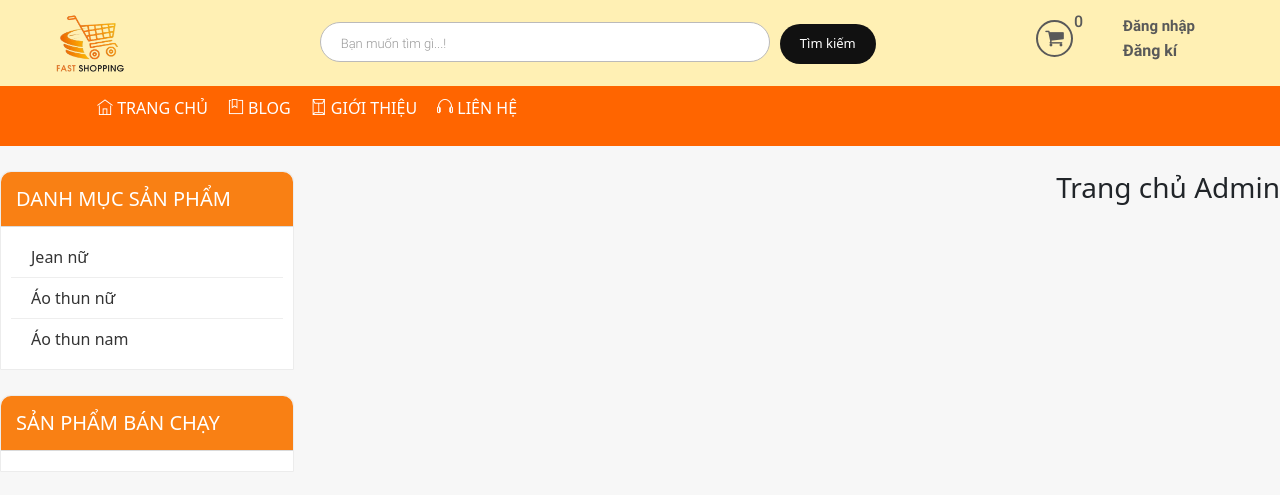
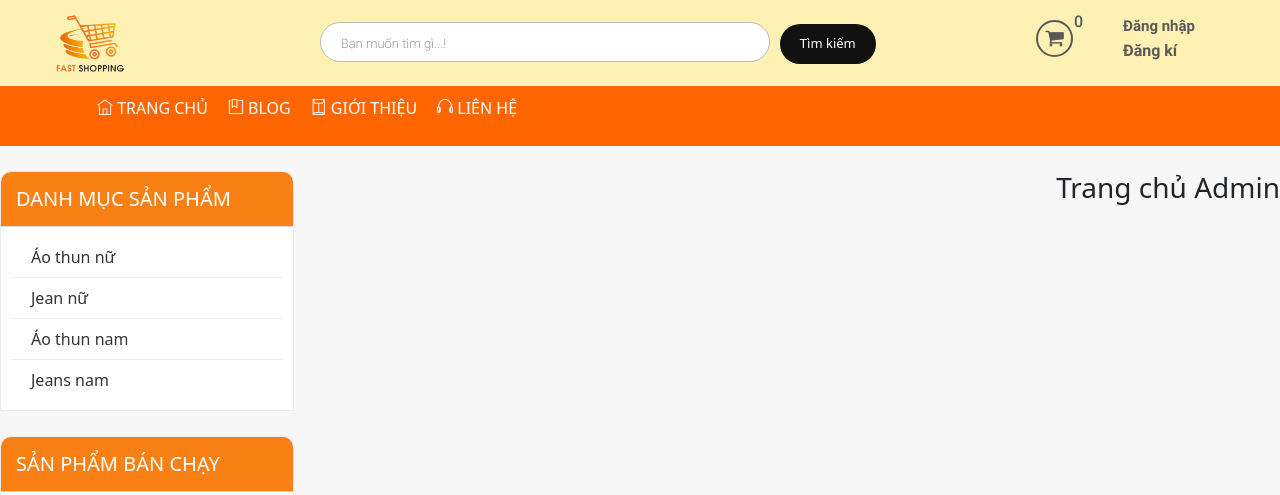
Before and after one commit to locnbk2002/web_programming, a PHP site: the page made by Source_code/admin/modules/home/views/indexView.php in a window 1280 px wide. Shown: the top 495 px of the page. Run offline with PHP 8.4, Linux system fonts and the light colour scheme; the template is opened without the code that fills it, so the values that code supplies are empty.

Commit message:
reorder item in sidebar

```diff
--- a/Source_code/layout/sidebar.php
+++ b/Source_code/layout/sidebar.php
@@ -6,13 +6,16 @@
         <div class="secion-detail">
             <ul class="list-item">
                 <li>
+                    <a href="?modules=products&controllers=index&action=show&id_cat=16" title="">Áo thun nữ</a>
+                </li>
+                <li>
                     <a href="?modules=products&controllers=index&action=show&id_cat=15" title="">Jean nữ</a>
                 </li>
                 <li>
-                    <a href="?modules=products&controllers=index&action=show&id_cat=16" title="">Áo thun nữ</a>
+                    <a href="?modules=products&controllers=index&action=show&id_cat=17" title="">Áo thun nam</a>
                 </li>
                 <li>
-                    <a href="?modules=products&controllers=index&action=show&id_cat=17" title="">Áo thun nam</a>
+                    <a href="?modules=products&controllers=index&action=show&id_cat=18" title="">Jeans nam</a>
                 </li>
             </ul>
         </div>
--- a/Source_code/layout/sidebar02.php
+++ b/Source_code/layout/sidebar02.php
@@ -9,7 +9,7 @@
                     <a href="?modules=products&controllers=index&action=show&id_cat=15" title="">Jean nữ</a>
                 </li>
                 <li>
-                    <a href="?modules=products&controllers=index&action=show&id_cat=15" title="">Jean nam</a>
+                    <a href="?modules=products&controllers=index&action=show&id_cat=18" title="">Jean nam</a>
                 </li>
                 <li>
                     <a href="?modules=products&controllers=index&action=show&id_cat=16" title="">Áo thun nữ</a>
```
